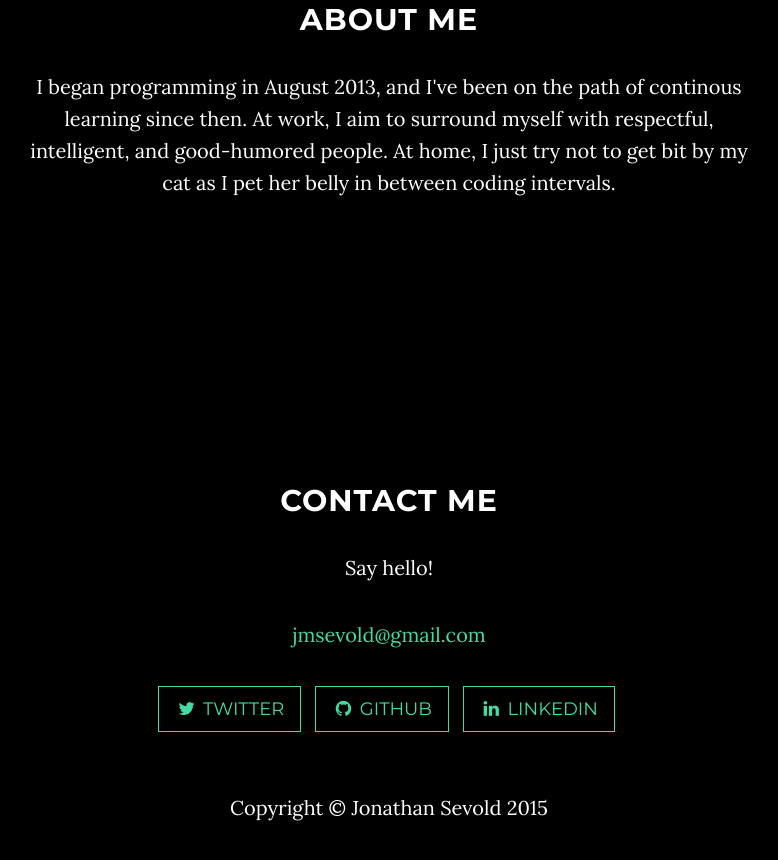
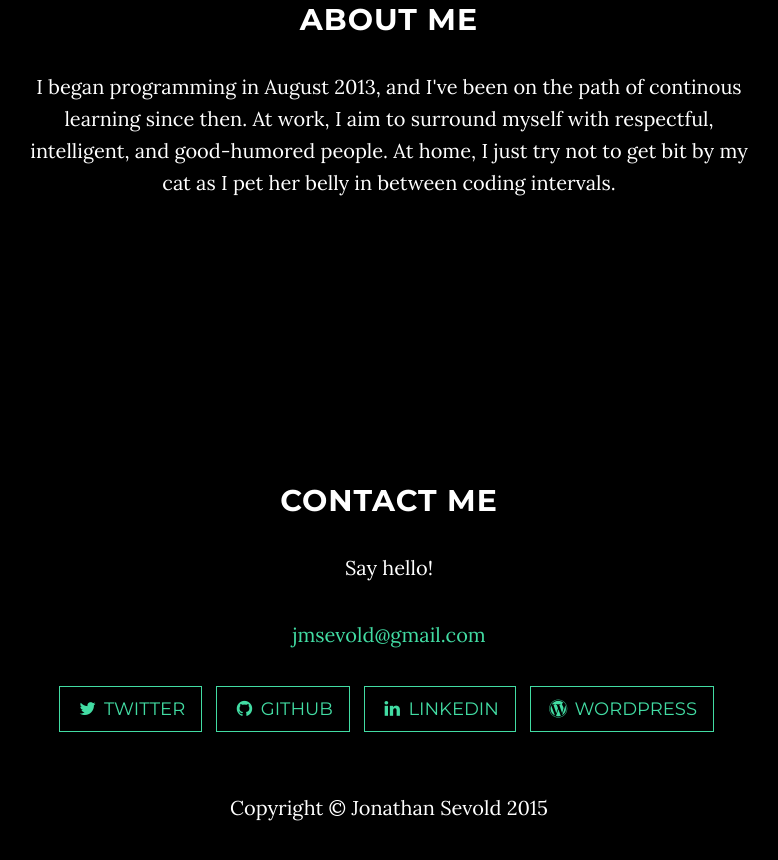
Before and after one commit to jmsevold/jmsevold.github.io, a plain HTML site: page index.html in a window 1280 px wide. Shown: the part 1047-1907 px from the top of the page, without its empty margins (251-1029 px from the left). Drawn offline with Linux system fonts and the light colour scheme; some packages are replaced by stand-ins of ours.

Commit message:
add wordpress

```diff
--- a/index.html
+++ b/index.html
@@ -114,6 +114,9 @@
                     <li>
                         <a href="https://www.linkedin.com/in/jmsevold" class="btn btn-default btn-lg"><i class="fa fa-linkedin fa-fw"></i> <span class="network-name">LinkedIn</span></a>
                     </li>
+                    <li>
+                        <a href="https://www.jmsevold.wordpress.com" class="btn btn-default btn-lg"><i class="fa fa-wordpress fa-fw"></i> <span class="network-name">Wordpress</span></a>
+                    </li>
                 </ul>
             </div>
         </div>
```
Also changed, not shown: 1 other file.
